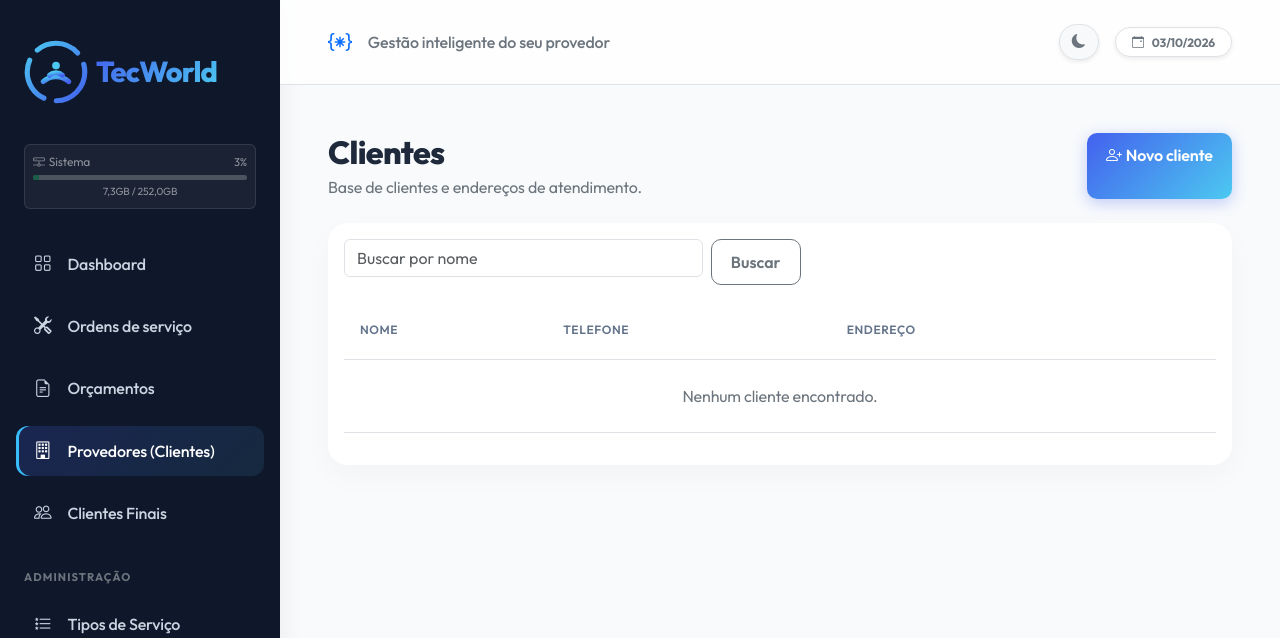
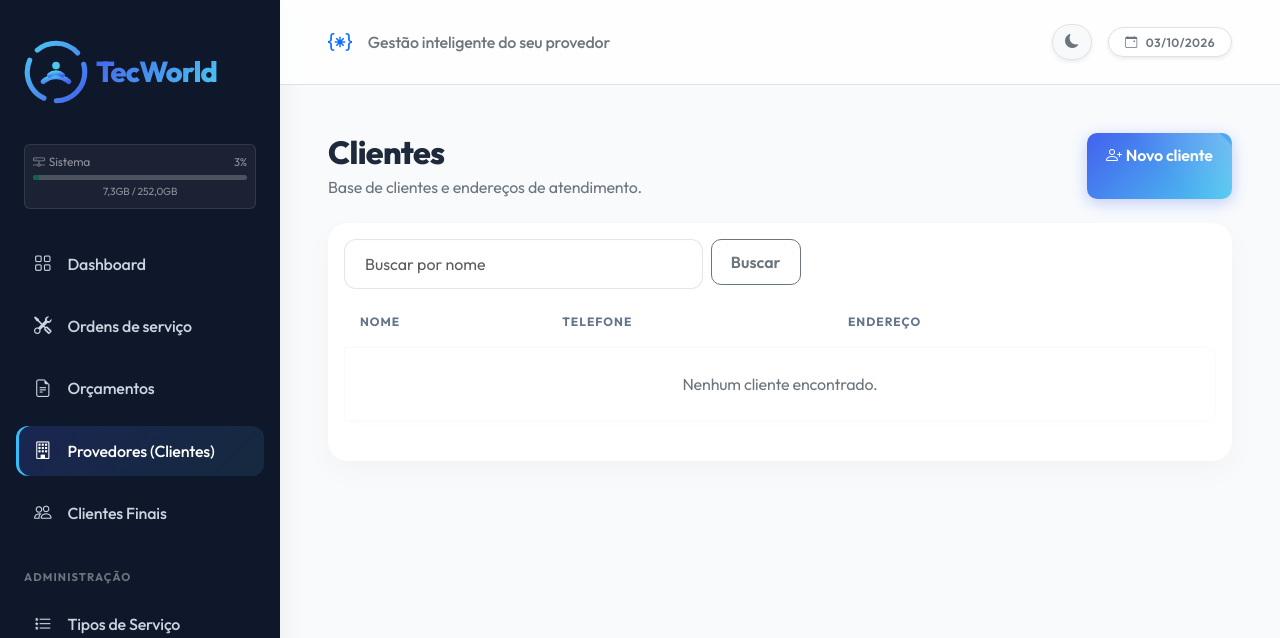
Before and after one commit to teddywhering-sketch/TecWorld, a Django app: page /clientes/ in a window 1280 px wide. Shown: the top 638 px of the page. Run offline with Django 5.2, Linux system fonts and the light colour scheme; the visitor is signed in with stand-in values (Sample User, id 1); data comes from the database, SQL or seed files in the repository; data that the repository does not hold is empty.

Commit message:
Apply super global glow-up to UI (animations, tables, forms)

```diff
--- a/templates/base.html
+++ b/templates/base.html
@@ -24,6 +24,116 @@
 /* Floating button */
 .fab{position:fixed;bottom:90px;right:20px;width:56px;height:56px;border-radius:50%;background:linear-gradient(135deg,var(--brand),#4cc9f0);color:white;display:flex;align-items:center;justify-content:center;box-shadow:0 6px 20px rgba(67,97,238,0.4);font-size:1.5rem;z-index:1020;transition:all 0.3s;}
 .fab:hover{transform:scale(1.1) rotate(5deg);color:white;}
+
+/* SUPER GLOBAL GLOW-UP */
+/* Animação suave de entrada para TODO O CONTEÚDO */
+.content > .p-4, .content > .p-md-5, .card {
+    animation: fadeUp 0.6s cubic-bezier(0.16, 1, 0.3, 1) forwards;
+}
+
+@keyframes fadeUp {
+    from { opacity: 0; transform: translateY(15px); }
+    to { opacity: 1; transform: translateY(0); }
+}
+
+/* Tabelas Ultra Modernas */
+.table {
+    border-collapse: separate;
+    border-spacing: 0 8px;
+    background: transparent !important;
+}
+.table thead th {
+    border-bottom: none !important;
+    background: transparent;
+    color: #64748b;
+    font-size: 0.75rem;
+    font-weight: 700;
+    text-transform: uppercase;
+    letter-spacing: 1px;
+    padding: 0 1rem 8px 1rem;
+}
+.table tbody tr {
+    background: var(--card-bg) !important;
+    backdrop-filter: blur(8px);
+    box-shadow: 0 2px 10px rgba(0,0,0,0.02);
+    border-radius: 12px;
+    transition: transform 0.2s ease, box-shadow 0.2s ease;
+}
+.table tbody tr:hover {
+    transform: translateY(-2px) scale(1.005);
+    box-shadow: 0 8px 20px rgba(0,0,0,0.06);
+    z-index: 10;
+    position: relative;
+}
+.table tbody td {
+    border-top: 1px solid rgba(0,0,0,0.02) !important;
+    border-bottom: 1px solid rgba(0,0,0,0.02) !important;
+    padding: 1rem;
+    vertical-align: middle;
+}
+.table tbody td:first-child { border-left: 1px solid rgba(0,0,0,0.02); border-radius: 12px 0 0 12px; }
+.table tbody td:last-child { border-right: 1px solid rgba(0,0,0,0.02); border-radius: 0 12px 12px 0; }
+[data-bs-theme="dark"] .table tbody tr { background: rgba(30,41,59,0.5) !important; }
+
+/* Inputs e Forms de Alta Conversão */
+.form-control, .form-select {
+    border-radius: 12px;
+    padding: 0.75rem 1.25rem;
+    border: 1px solid rgba(0,0,0,0.1);
+    background-color: rgba(255,255,255,0.7);
+    transition: all 0.3s ease;
+    box-shadow: inset 0 2px 4px rgba(0,0,0,0.01);
+}
+.form-control:focus, .form-select:focus {
+    border-color: var(--brand);
+    box-shadow: 0 0 0 4px rgba(67, 97, 238, 0.15);
+    background-color: #fff;
+    transform: translateY(-1px);
+}
+[data-bs-theme="dark"] .form-control, [data-bs-theme="dark"] .form-select {
+    background-color: rgba(15,23,42,0.8);
+    border-color: rgba(255,255,255,0.1);
+    color: #fff;
+}
+
+/* Modais de Vidro (Glassmorphism) */
+.modal-content {
+    border-radius: 24px;
+    border: 1px solid rgba(255,255,255,0.2);
+    background: var(--card-bg);
+    backdrop-filter: blur(15px);
+    box-shadow: 0 25px 50px -12px rgba(0, 0, 0, 0.25);
+    overflow: hidden;
+}
+
+/* Efeito Glow nos Botões Primários */
+.btn-primary {
+    position: relative;
+    overflow: hidden;
+    z-index: 1;
+}
+.btn-primary::after {
+    content: '';
+    position: absolute;
+    top: -50%; left: -50%;
+    width: 200%; height: 200%;
+    background: linear-gradient(rgba(255,255,255,0.2), transparent, transparent);
+    transform: rotate(45deg);
+    z-index: -1;
+    transition: transform 0.5s ease;
+}
+.btn-primary:hover::after {
+    transform: rotate(45deg) translate(50%, 50%);
+}
+
+/* Badges Vibrantes */
+.badge {
+    padding: 0.5em 0.8em;
+    border-radius: 8px;
+    font-weight: 600;
+    letter-spacing: 0.5px;
+}
+
 </style></head><body>
 <div class="sidebar-backdrop" id="sidebarBackdrop"></div>
 <div id="global-loader"><div class="text-center"><div class="loader-spinner mb-3 mx-auto"></div><div class="fw-bold text-primary" style="letter-spacing: 1px;">CARREGANDO...</div></div></div>
```
